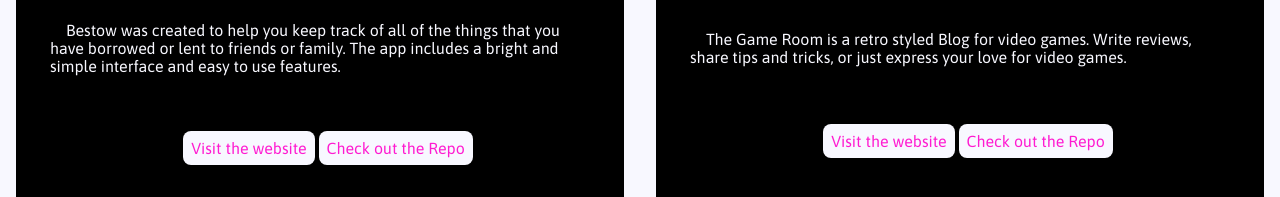
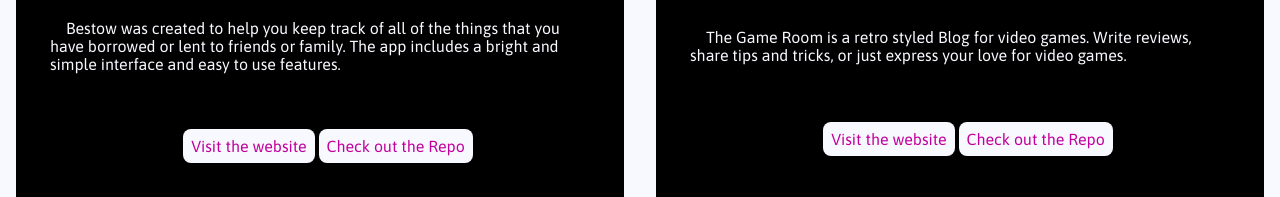
Before and after one commit to Mrjustinfry/mrjustinfry, a plain HTML site: page index.html in a window 1280 px wide. Shown: the part 1260-1457 px from the top of the page. Drawn offline with nearby package versions, Linux system fonts and the light colour scheme.

Commit message:
updated color contrasts

```diff
--- a/index.css
+++ b/index.css
@@ -1,7 +1,3 @@
-//font-family: 'Varela Round', sans-serif;
-//font-family: 'Asap', sans-serif;
-//#ff1bd1
-//#ff1bd1
 
 * {
   box-sizing: border-box;
@@ -221,7 +217,7 @@ img {
 
 .projectLink {
   text-decoration: none;
-  color: #ff1bd1;
+  color: #c2009b;
   background-color: ghostwhite;
   padding: .5em;
   border-radius: .5em;
```
